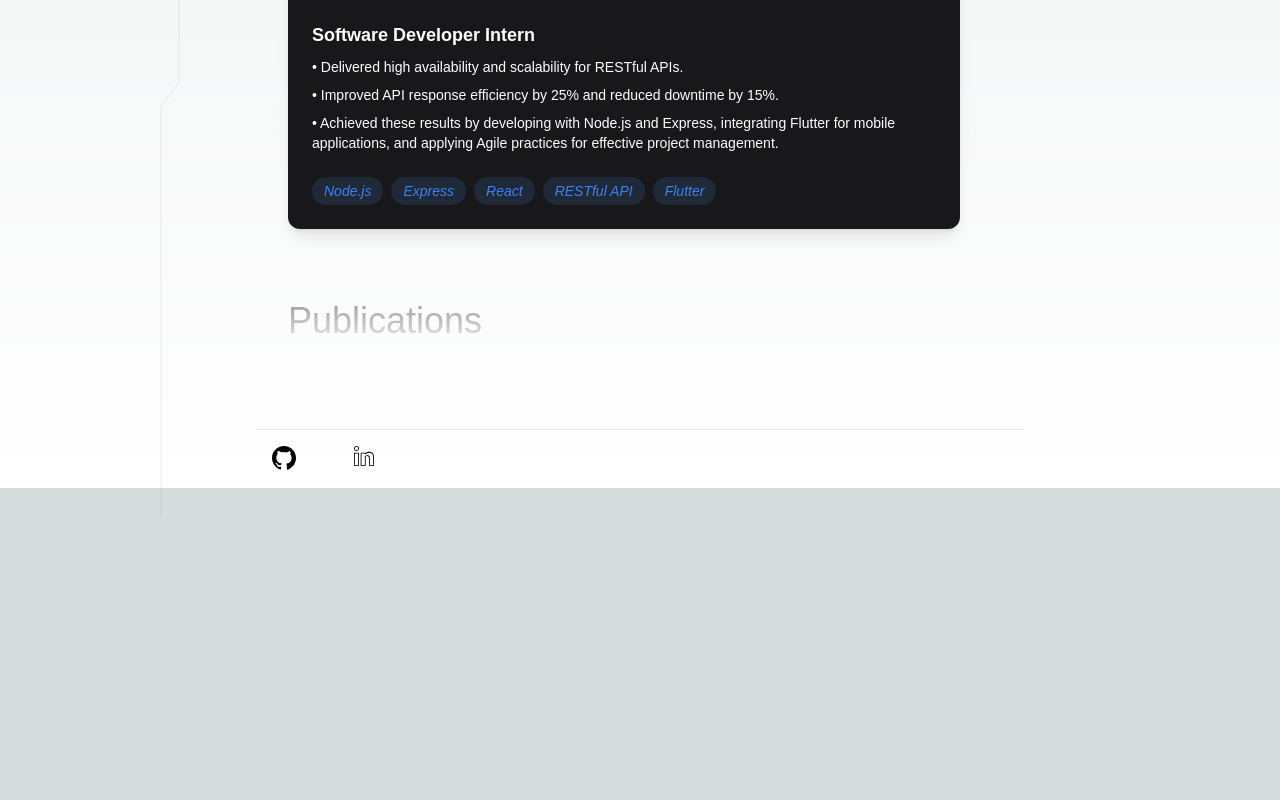
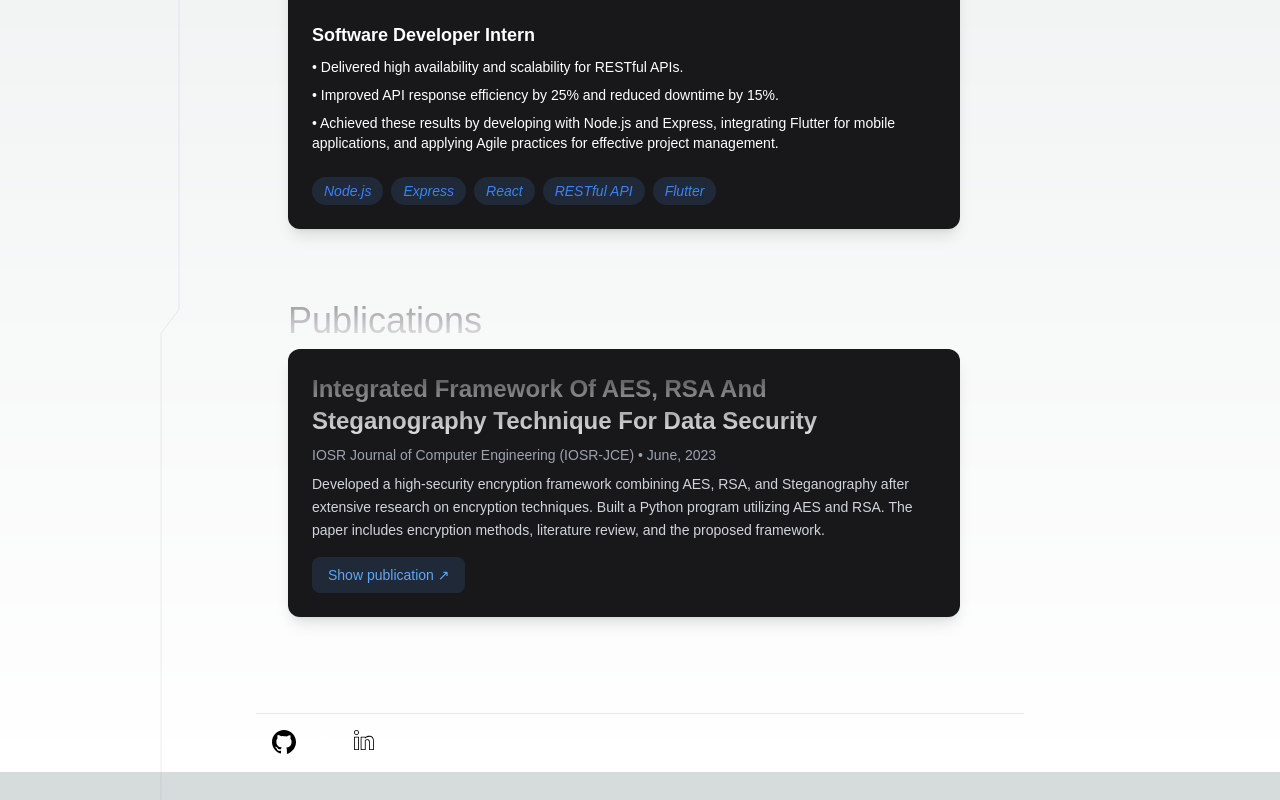
Before and after one commit to sincerelyyyash/portfolio, a Next.js app: page / in a window 1280 px wide. Shown: the part 1681-2481 px from the top of the page. Before the commit the page ends 2197 px from the top, so only its background shows below. Built offline with nearby package versions, Linux system fonts and the light colour scheme; a web font is replaced by a local one.

Commit message:
Publication section complete

```diff
--- a/components/PublicationCard.tsx
+++ b/components/PublicationCard.tsx
@@ -1,9 +1,41 @@
 "use client";
+import { FC } from "react";
 
+interface PublicationCardProps {
+  title: string;
+  journal: string;
+  date: string;
+  description: string;
+  link: string;
+}
 
-export const PublicationCard = ({
+const PublicationCard: FC<PublicationCardProps> = ({
+  title,
+  journal,
+  date,
+  description,
+  link,
 }) => {
   return (
-    <div>Publications</div>
+    <div className="bg-zinc-900 rounded-xl shadow-lg p-6 text-white relative overflow-hidden mb-4 w-full max-w-2xl">
+      <div className="flex flex-col">
+        <h2 className="text-2xl font-bold bg-clip-text text-transparent bg-gradient-to-b from-neutral-600 to-neutral-200 mb-2">
+          {title}
+        </h2>
+        <div className="text-sm font-light text-gray-400 mb-2">
+          {journal} &bull; {date}
+        </div>
+        <p className="text-sm text-gray-300 leading-relaxed">
+          {description}
+        </p>
+        <a href={link} target="_blank" rel="noopener noreferrer">
+          <button className="mt-4 px-4 py-2 bg-gray-800 text-blue-400 rounded-lg font-medium text-sm flex items-center gap-2 hover:bg-gray-700">
+            Show publication &#8599;
+          </button>
+        </a>
+      </div>
+    </div>
   );
 };
+
+export default PublicationCard;
--- a/components/PublicationSection.tsx
+++ b/components/PublicationSection.tsx
@@ -1,5 +1,7 @@
 "use client";
+import { publications } from '@/utils/publicationData';
 import React from 'react';
+import PublicationCard from './PublicationCard';
 
 export function PublicationSection() {
   return (
@@ -9,6 +11,18 @@ export function PublicationSection() {
       </h4>
 
       <div className="flex flex-wrap justify-start gap-4">
+        {publications.map((pub, index) => (
+          <PublicationCard
+            key={index}
+            title={pub.title}
+            journal={pub.journal}
+            date={pub.date}
+            link={pub.link}
+            description={pub.description}
+          />
+        ))
+
+        }
       </div>
     </div>
   );
--- /dev/null
+++ b/utils/publicationData.ts
@@ -0,0 +1,18 @@
+interface Publication {
+  title: string;
+  journal: string;
+  date: string;
+  description: string;
+  link: string;
+}
+
+
+export const publications: Publication[] = [
+  {
+    "title": "Integrated Framework Of AES, RSA And Steganography Technique For Data Security",
+    "journal": "IOSR Journal of Computer Engineering (IOSR-JCE)",
+    "date": "June, 2023",
+    "description": "Developed a high-security encryption framework combining AES, RSA, and Steganography after extensive research on encryption techniques. Built a Python program utilizing AES and RSA. The paper includes encryption methods, literature review, and the proposed framework.",
+    "link": "https://www.iosrjournals.org/iosr-jce/papers/Vol25-issue3/Ser-2/E2503023340.pdf",
+  }
+]
```
